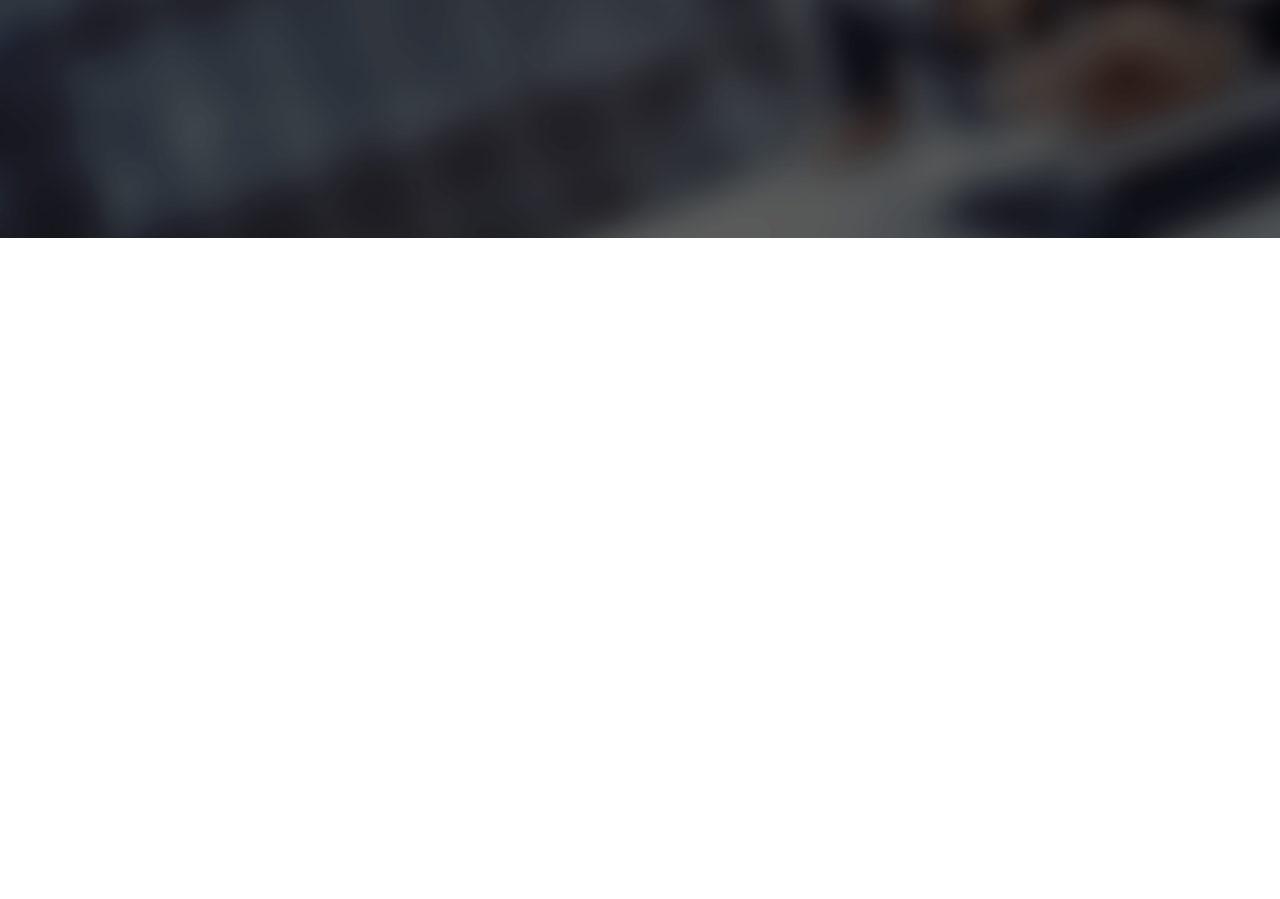
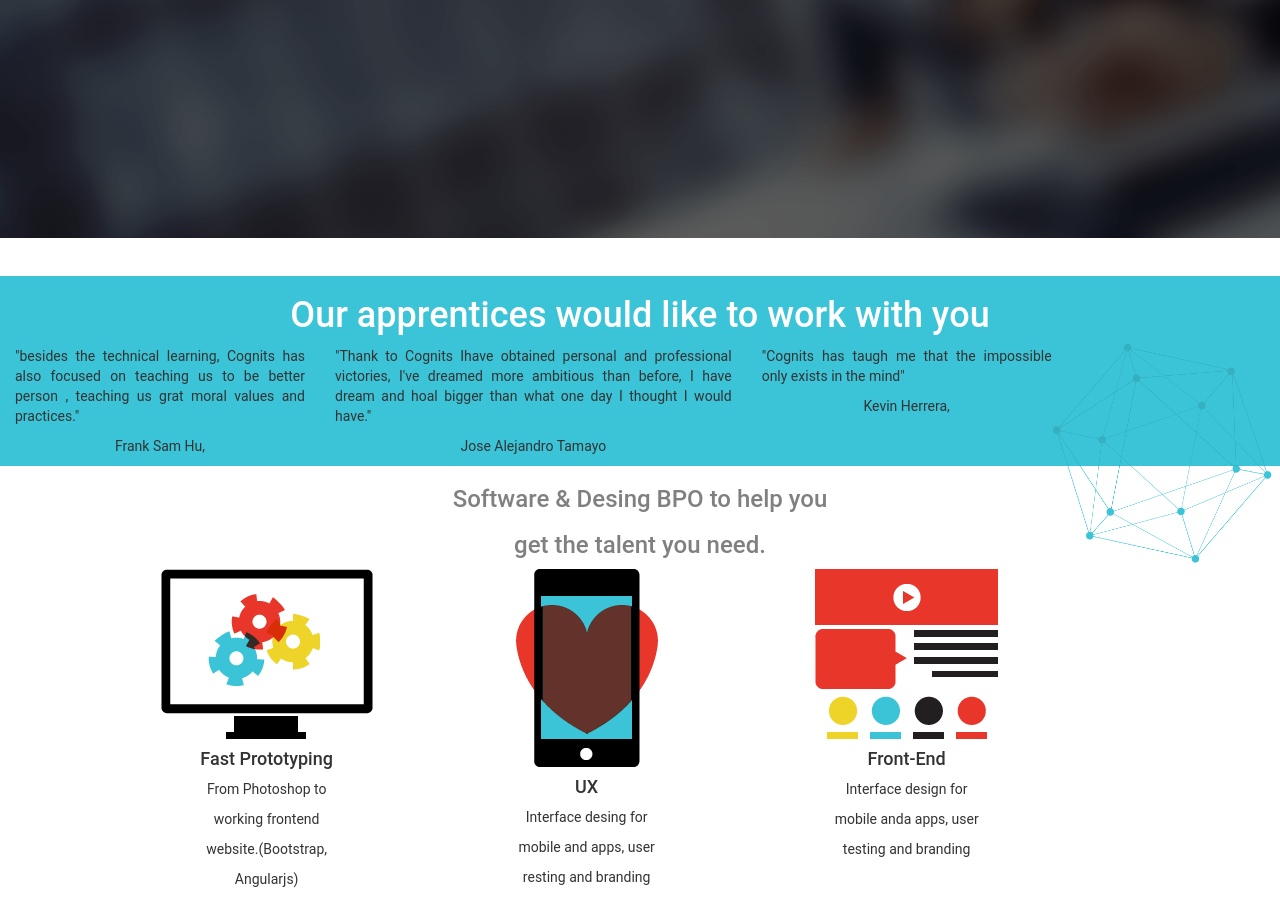
Before and after one commit to alfpain/cognits.github.io, a website: page index.html in a window 1280 px wide. Shown: the part 500-1399 px from the top of the page. Before the commit the page ends 800 px from the top, so only its background shows below. Drawn offline with Linux system fonts and the light colour scheme.

Commit message:
our apprentices and software and desing add

```diff
--- a/index.html
+++ b/index.html
@@ -20,7 +20,57 @@
 		</div>
 		<div class="col-md-3"></div>
 	</div>
+<div class="container-fluid  text-center">
+	<div class = 'row WouldLike '>
+		<h1 class="OurApprenticesTitle">Our apprentices would like to work with you</h1>
+	</div>
+	<div class = "row WouldLike">
 
+		<div class="col-md-3">
+			<p class="ParagraphWouldLike">"besides the technical learning, Cognits has also focused on teaching us to be better person , teaching us grat moral values and practices."</p>
+			<p>Frank Sam Hu,</p>
+		</div>
+		<div class="col-md-4">
+			<p class="ParagraphWouldLike">"Thank to Cognits Ihave obtained personal and professional victories, I've dreamed more ambitious than before, I have dream and hoal bigger than what one day I thought I would have."</p><p>Jose Alejandro Tamayo</p>
+		</div>
+		<div class="col-md-3">
+			<p class="ParagraphWouldLike">"Cognits has taugh me that the impossible only exists in the mind" </p>
+			<p>Kevin Herrera,</p>
+		</div>
+		<div class="col-md-1"> <img src="img/back_quotes-03.png" class="image"></div>
+	</div>
+	<div class="row">
+		<h3  class ="TitleSoftware">Software & Desing BPO to help you </h3>
+		<h3  class ="TitleSoftware">get the talent you need.</h3>
+	</div>
+	<div class="row">
+	<div class="col-md-1"></div>
+		<div class="col-md-3">
+			<img src="img/img_prototyping.png">
+			<h4>Fast Prototyping</h4>
+			<p>From Photoshop to</p>
+			<p>working frontend</p>
+			<p>website.(Bootstrap,</p>
+			<p>Angularjs)</p>
+		</div>
+		<div class="col-md-3">
+			<img src="img/img_ux.png">
+			<h4>UX</h4>
+			<p>Interface desing for</p>
+			<p>mobile and apps, user</p>
+			<p>resting and branding</p>
+		</div>
+		<div class="col-md-3">
+			<img src="img/img_frontend.png">
+			<h4>Front-End</h4>
+			<p>Interface design for</p>
+			<p>mobile anda apps, user</p>
+			<p>testing and branding</p>
+		</div>
+		<div class="col-md-1"></div>
+	</div>
+
+</div>
 
 </body>
 <script type="text/javascript" src = "styles/jquery.min.js"></script>
```
